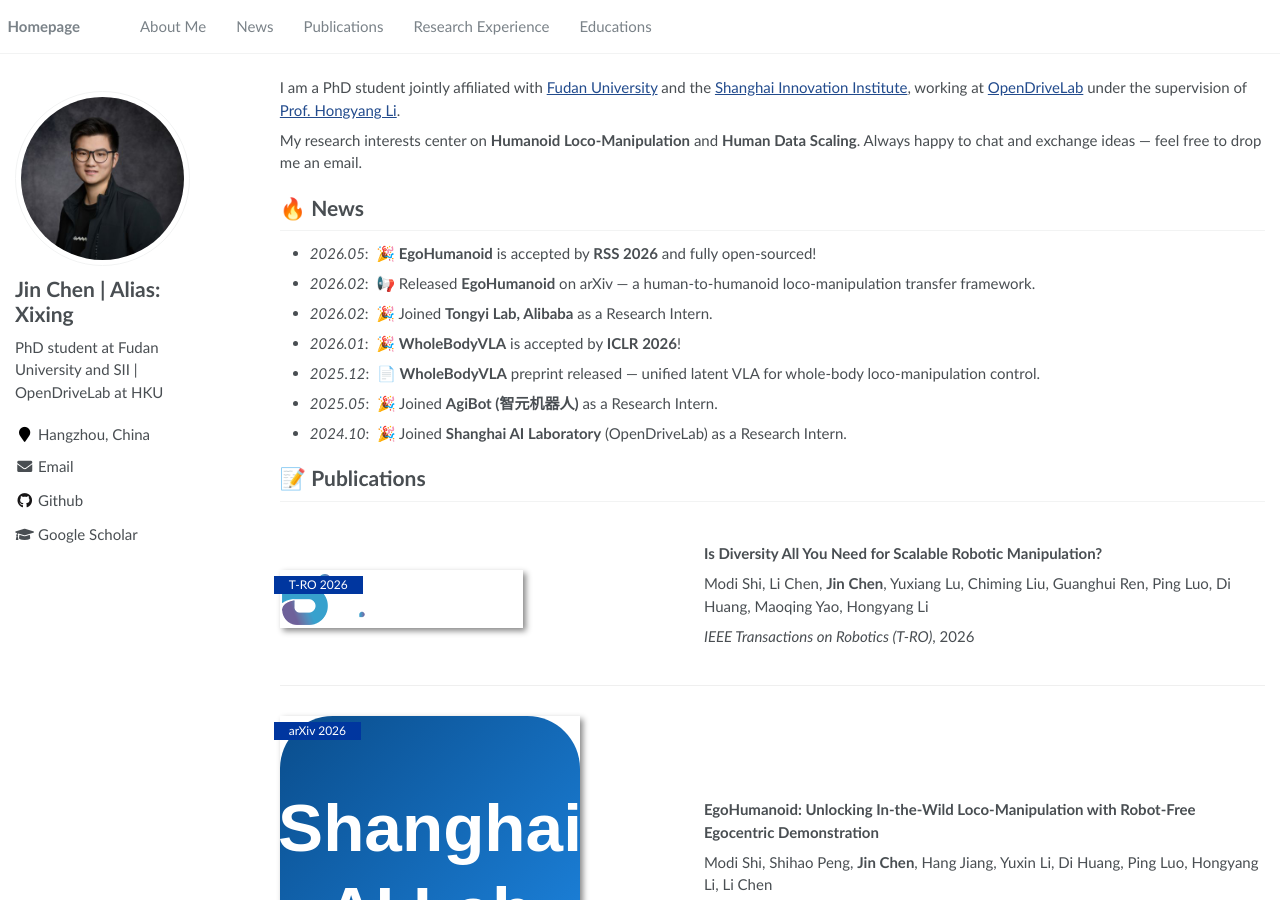
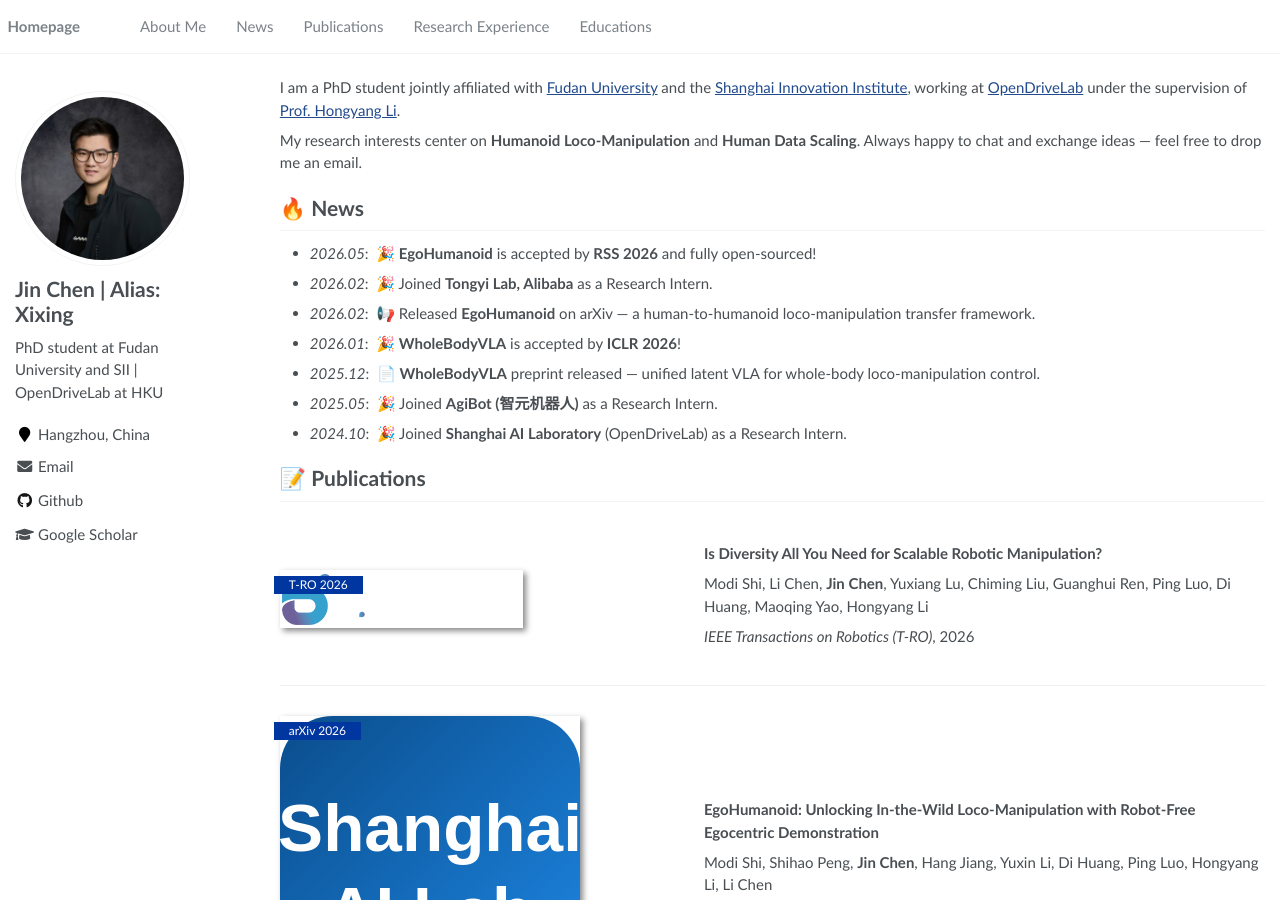
Before and after one commit to JinChen0056/jinchen0056.github.io, a Jekyll site: the page built from _pages/about.md, in a window 1280 px wide and 900 px high. Built offline with Jekyll 4.4.1, drawn with Linux system fonts in a browser that asks for light colours.

```diff
--- a/_pages/about.md
+++ b/_pages/about.md
@@ -24,8 +24,8 @@ My research interests center on **Humanoid Loco-Manipulation** and **Human Data
 
 # 🔥 News
 - *2026.05*: &nbsp;🎉 **EgoHumanoid** is accepted by **RSS 2026** and fully open-sourced!
+- *2026.02*: &nbsp;🎉 Joined **Tongyi Lab, Alibaba** as a Research Intern.
 - *2026.02*: &nbsp;📢 Released **EgoHumanoid** on arXiv — a human-to-humanoid loco-manipulation transfer framework.
-- *2026.02*: &nbsp;🎉 Joined **Tongyi Lab, Alibaba** as a Research Intern.
 - *2026.01*: &nbsp;🎉 **WholeBodyVLA** is accepted by **ICLR 2026**!
 - *2025.12*: &nbsp;📄 **WholeBodyVLA** preprint released — unified latent VLA for whole-body loco-manipulation control.
 - *2025.05*: &nbsp;🎉 Joined **AgiBot (智元机器人)** as a Research Intern.
```
